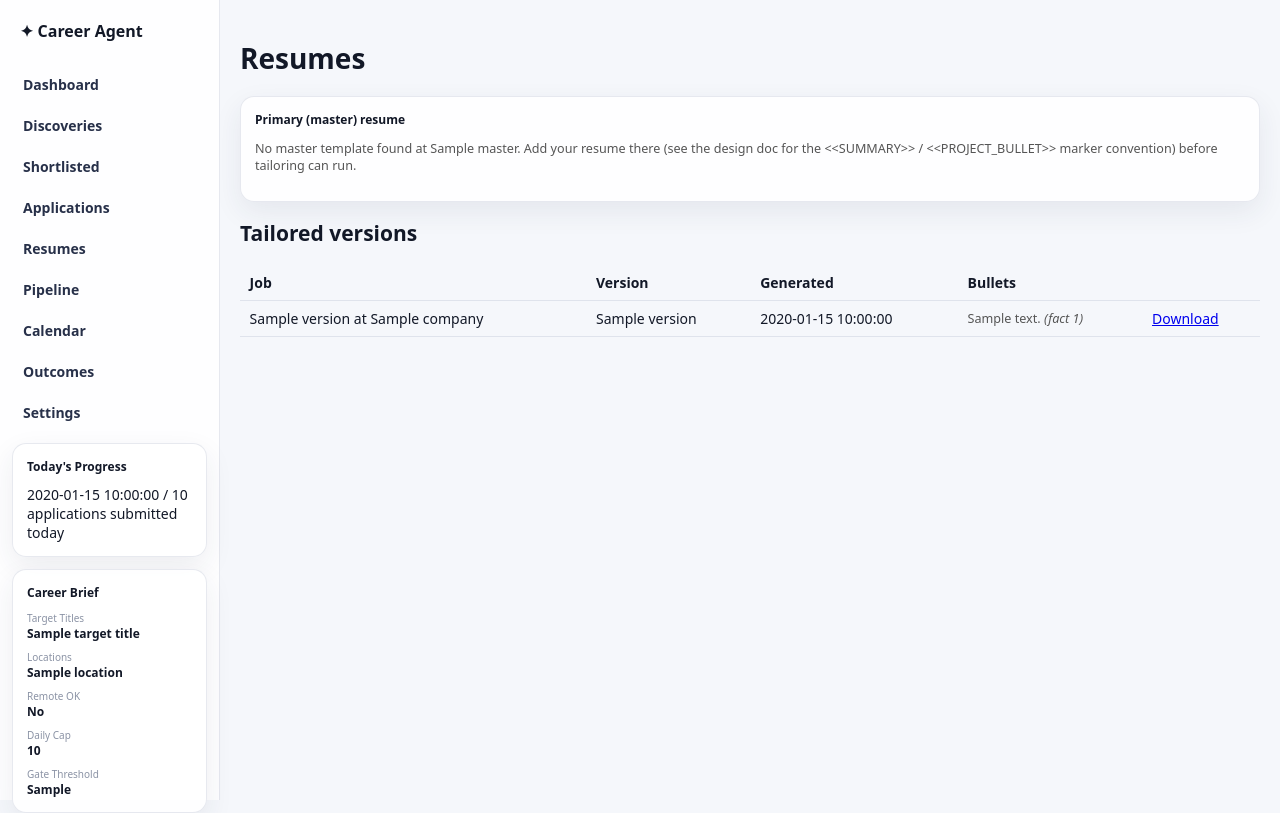
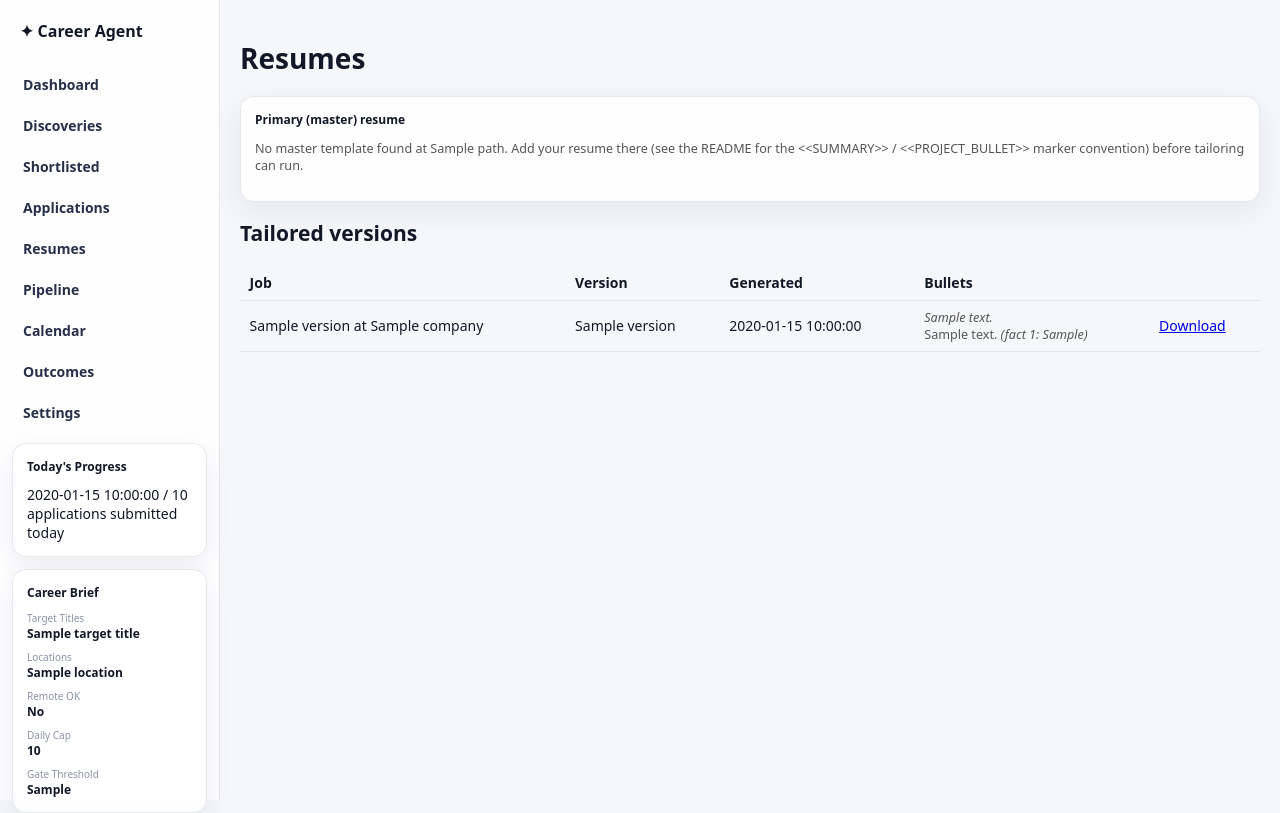
Before and after one commit to sathishr-AIE/career-agent, a FastAPI app: template src/career_agent/web/templates/resumes.html in a window 1280 px wide. Run offline with FastAPI, Linux system fonts and the light colour scheme; the template is opened without the code that fills it: most values are stand-ins (such as "Sample title", 1, 10 or a date in 2020); parts of the project's set-up code (start-up, migrations or seed data) failed here and were passed over.

Commit message:
fix: address 9 findings from whole-branch review of per-role tailoring
Cross-cutting review findings, none catchable by a single task's own
scoped diff review:

1. ensure_tailored now checks TEMPLATE_PATH.exists() before calling the
   model, so a missing resume/master.docx fails fast instead of burning
   an LLM call and dying unrecorded on the docx render.
2. The Resumes page's master-template message now shows the full path
   (not just the basename), and README.md documents the
   resume/master.docx setup and its <<SUMMARY>>/<<PROJECT_BULLET>>
   marker convention.
3. Bullet provenance on the Resumes page now resolves fact_ids to their
   actual claim text (inline and via a hover tooltip) instead of
   rendering bare, unauditable ids.
4. The Resumes page now uses one clock: created_at is converted to
   local time in SQL to match the master template's local mtime,
   instead of showing UTC next to local unlabeled.
5. TAILOR_PROMPT_VERSION is now persisted in each resume's stored
   content JSON, so a future prompt bump can be told apart from what
   came before it.
6. The Resumes page's version listing now orders by r.id DESC, matching
   store.latest_resume_version's definition of "most recent" instead of
   the second-granularity, tie-prone created_at.
7. The tailored summary is now rendered on the Resumes page instead of
   being computed and silently dropped.
8. store.insert_resume's return type annotation is now str | None,
   matching its IntegrityError branch.
9. download_resume now 404s when a resume row's file is missing from
   disk, instead of raising inside FileResponse.

Co-Authored-By: Claude Sonnet 5 <noreply@anthropic.com>

```diff
--- a/src/career_agent/store.py
+++ b/src/career_agent/store.py
@@ -112,7 +112,7 @@ def next_resume_version(conn, job_id: int) -> str:
 
 
 def insert_resume(conn, job_id: int, version: str, path: str,
-                  content: str) -> str:
+                  content: str) -> str | None:
     """Insert a new resume row. resume.version is UNIQUE, and two
     near-simultaneous Apply clicks on the same job can both compute the
     same next_resume_version() before either commits -- handled the same
--- a/src/career_agent/web/app.py
+++ b/src/career_agent/web/app.py
@@ -122,7 +122,7 @@ def download_resume(version: str):
     conn = _conn()
     row = conn.execute("SELECT path FROM resume WHERE version = ?",
                        (version,)).fetchone()
-    if row is None:
+    if row is None or not Path(row["path"]).exists():
         return HTMLResponse("Resume not found", status_code=404)
     return FileResponse(row["path"], filename=Path(row["path"]).name)
 
@@ -133,19 +133,30 @@ async def resumes_page(request: Request):
     brief = load_brief(BRIEF_PATH)
 
     master_path = tailor.TEMPLATE_PATH
-    master = {"exists": master_path.exists(), "name": master_path.name}
+    master = {"exists": master_path.exists(), "path": str(master_path)}
     if master["exists"]:
+        # Local time, to agree with r.created_at below -- SQLite's own
+        # datetime('now') is UTC, and this page must not show two clocks
+        # side by side (see overview.py's _utc_today for the general trap).
         master["modified"] = dt.datetime.fromtimestamp(
             master_path.stat().st_mtime).isoformat(timespec="seconds")
 
+    claims = {r["id"]: r["claim"]
+             for r in conn.execute("SELECT id, claim FROM fact")}
+
     versions = []
     for r in conn.execute(
-            "SELECT r.version, r.created_at, r.content, j.company, j.title"
+            "SELECT r.version, datetime(r.created_at, 'localtime') AS created_at,"
+            "       r.content, j.company, j.title"
             "  FROM resume r JOIN job j ON j.id = r.job_id"
-            " ORDER BY r.created_at DESC"):
+            " ORDER BY r.id DESC"):
         content = json.loads(r["content"]) if r["content"] else {}
+        bullets = content.get("bullets", [])
+        for b in bullets:
+            b["fact_claims"] = [claims.get(fid, "unknown fact")
+                               for fid in b.get("fact_ids", [])]
         versions.append({**dict(r), "summary": content.get("summary", ""),
-                         "bullets": content.get("bullets", [])})
+                         "bullets": bullets})
 
     return templates.TemplateResponse(
         request=request, name="resumes.html",
--- a/src/career_agent/web/templates/resumes.html
+++ b/src/career_agent/web/templates/resumes.html
@@ -6,13 +6,13 @@
   <div class="brief-head"><span>Primary (master) resume</span></div>
   {% if master.exists %}
   <div class="kv">
-    <div><span>File</span><b>{{ master.name }}</b></div>
+    <div><span>File</span><b>{{ master.path }}</b></div>
     <div><span>Last modified</span><b>{{ master.modified }}</b></div>
   </div>
   {% else %}
   <p class="rationale">
-    No master template found at {{ master.name }}. Add your resume there
-    (see the design doc for the &lt;&lt;SUMMARY&gt;&gt; /
+    No master template found at {{ master.path }}. Add your resume there
+    (see the README for the &lt;&lt;SUMMARY&gt;&gt; /
     &lt;&lt;PROJECT_BULLET&gt;&gt; marker convention) before tailoring can run.
   </p>
   {% endif %}
@@ -33,9 +33,13 @@
     <td>{{ v["version"] }}</td>
     <td>{{ v["created_at"] }}</td>
     <td>
+      {% if v["summary"] %}
+      <div class="rationale"><em>{{ v["summary"] }}</em></div>
+      {% endif %}
       {% for b in v["bullets"] %}
-      <div class="rationale">
-        {{ b["text"] }} <i>(fact {{ b["fact_ids"] | join(", ") }})</i>
+      <div class="rationale" title="{{ b['fact_claims'] | join('; ') }}">
+        {{ b["text"] }}
+        <i>(fact {{ b["fact_ids"] | join(", ") }}: {{ b["fact_claims"] | join("; ") }})</i>
       </div>
       {% endfor %}
     </td>
```
Also changed, not shown: src/career_agent/tailor.py (+7 -1 lines), tests/test_tailor.py (+16 -0 lines), tests/test_web.py (+36 -1 lines), README.md.
